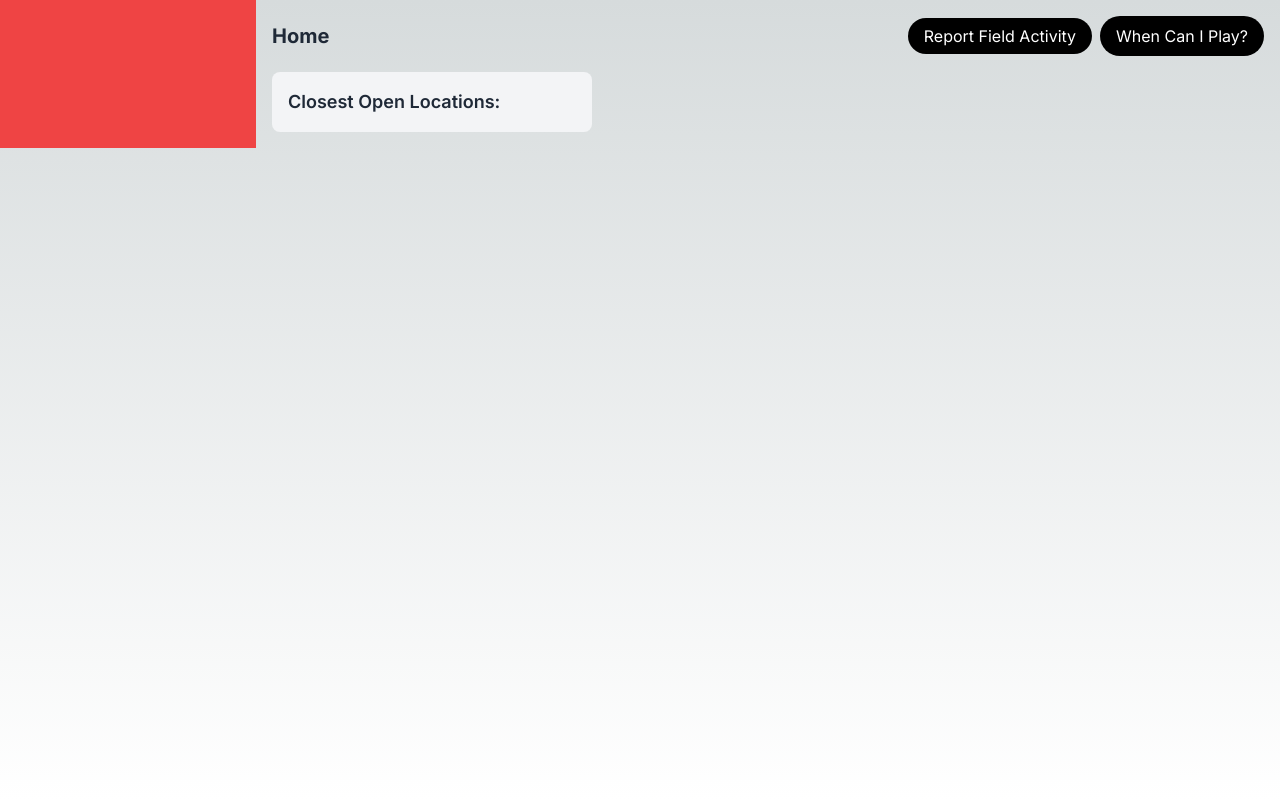
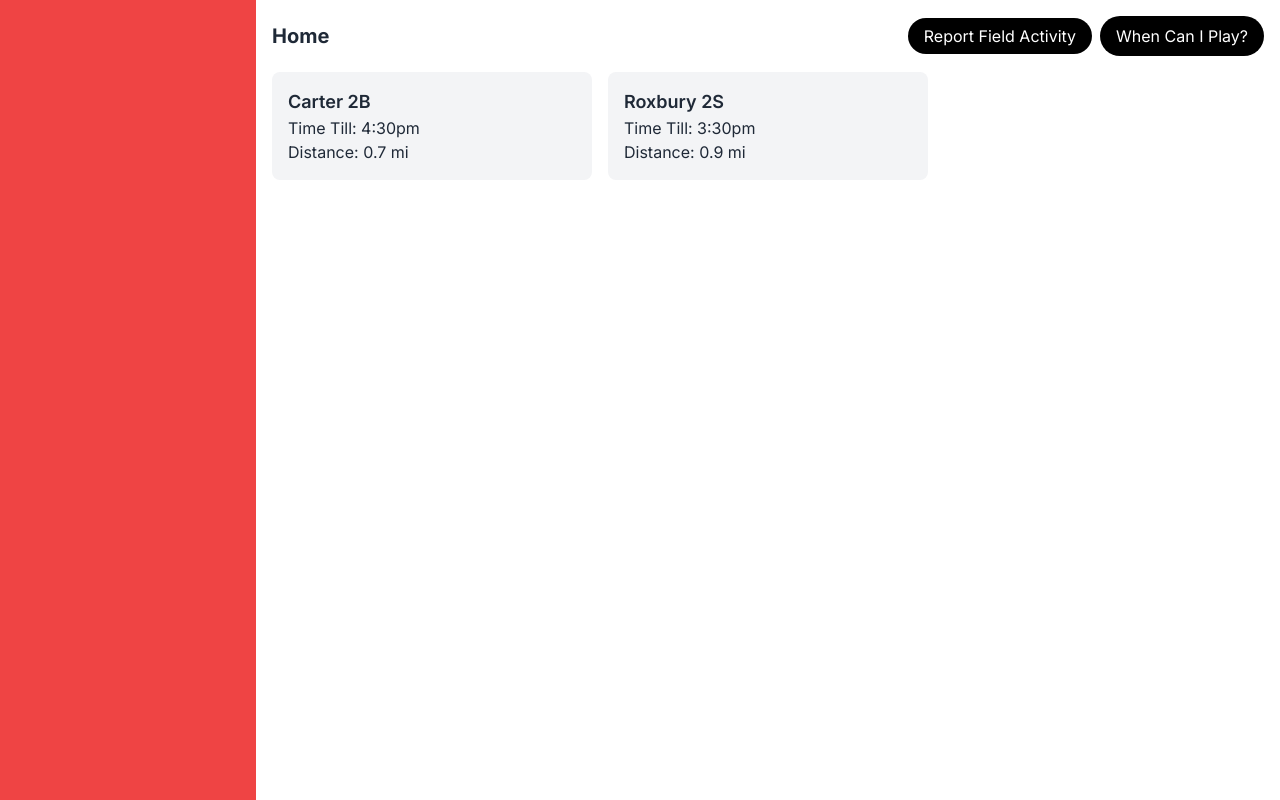
Before and after one commit to Alexander-Rees/When-Can-I-Play, a Next.js app in the folder frontend/: page / in a window 1280 px wide. Built offline with nearby package versions, Linux system fonts and the light colour scheme; no server answers.

Commit message:
Added to Home page

```diff
--- a/frontend/src/app/page.tsx
+++ b/frontend/src/app/page.tsx
@@ -6,40 +6,44 @@ import Link from 'next/link'
 import { useEffect, useState } from 'react';
 
 export default function Home() {
-  const [data, setData] = useState("");
-  const [count, setCount] = useState(0)
+  // Mock data
+  const mockData = {
+    "use client": [
+      { name: 'Carter 2B', timeTill: '4:30pm', distance: '0.7 mi' },
+      { name: 'Roxbury 2S', timeTill: '3:30pm', distance: '0.9 mi' },
+      // ... other mock location data
+    ]
+  };
 
-  const getData = async () => {
-    const resp = await axios.get('https://api.sampleapis.com/coffee/hot');
-    const json = await resp.data;
-    setData(json);
-    setCount(count + 1)
-    console.log(json)
-  }
+  const [data, setData] = useState(mockData); // Set default state to mock data
+  const [count, setCount] = useState(0);
 
   useEffect(() => {
-    getData();
+    // Now we just set the data without fetching from an API
+    setData(mockData);
+    setCount(count + 1);
+    console.log(mockData);
   }, []);
 
   return (
-    <div className="flex">
+    <div className="flex h-screen bg-white"> {/* Make the entire background white and extend the full height of the screen */}
       {/* Sidebar */}
-      <div className="w-64 bg-red-500 text-white p-4"> {/* Adjust width and padding as needed */}
+      <div className="w-64 bg-red-500 text-white p-4 fixed h-full"> {/* Make sidebar fixed and full height */}
         {/* Sidebar content */}
       </div>
 
       {/* Main content */}
-      <div className="flex-1 p-4">
+      <div className="flex-1 p-4 ml-64"> {/* Add left margin to make room for the sidebar */}
         {/* Header */}
         <div className="flex justify-between items-center mb-4">
           <h1 className="text-xl font-bold">Home</h1>
           <div>
             {/* Header buttons */}
-            <Link href="/when-can-I" className="bg-black text-white rounded-full px-4 py-2 mr-2">
+            <Link href="/report" className="bg-black text-white rounded-full px-4 py-2 mr-2">
               Report Field Activity
             </Link>
 
-            <Link href="/report" className="bg-black text-white rounded-full px-4 py-2 inline-block">
+            <Link href="/when-can-I" className="bg-black text-white rounded-full px-4 py-2 inline-block">
               When Can I Play?
             </Link>
           </div>
@@ -47,16 +51,19 @@ export default function Home() {
 
         {/* Cards */}
         <div className="grid grid-cols-3 gap-4">
-          {/* Each card */}
-          <div className="bg-gray-100 p-4 rounded-lg">
-            <h2 className="text-lg font-semibold">Closest Open Locations:</h2>
-            {/* Locations list */}
-          </div>
-          {/* Repeat for other cards */}
+          {/* Each card for locations */}
+          {data['use client'].map((location, index) => (
+            <div key={index} className="bg-gray-100 p-4 rounded-lg">
+              <h2 className="text-lg font-semibold">{location.name}</h2>
+              <p>Time Till: {location.timeTill}</p>
+              <p>Distance: {location.distance}</p>
+            </div>
+          ))}
         </div>
 
         {/* Footer or other content */}
       </div>
     </div>
   );
+
 }
```
